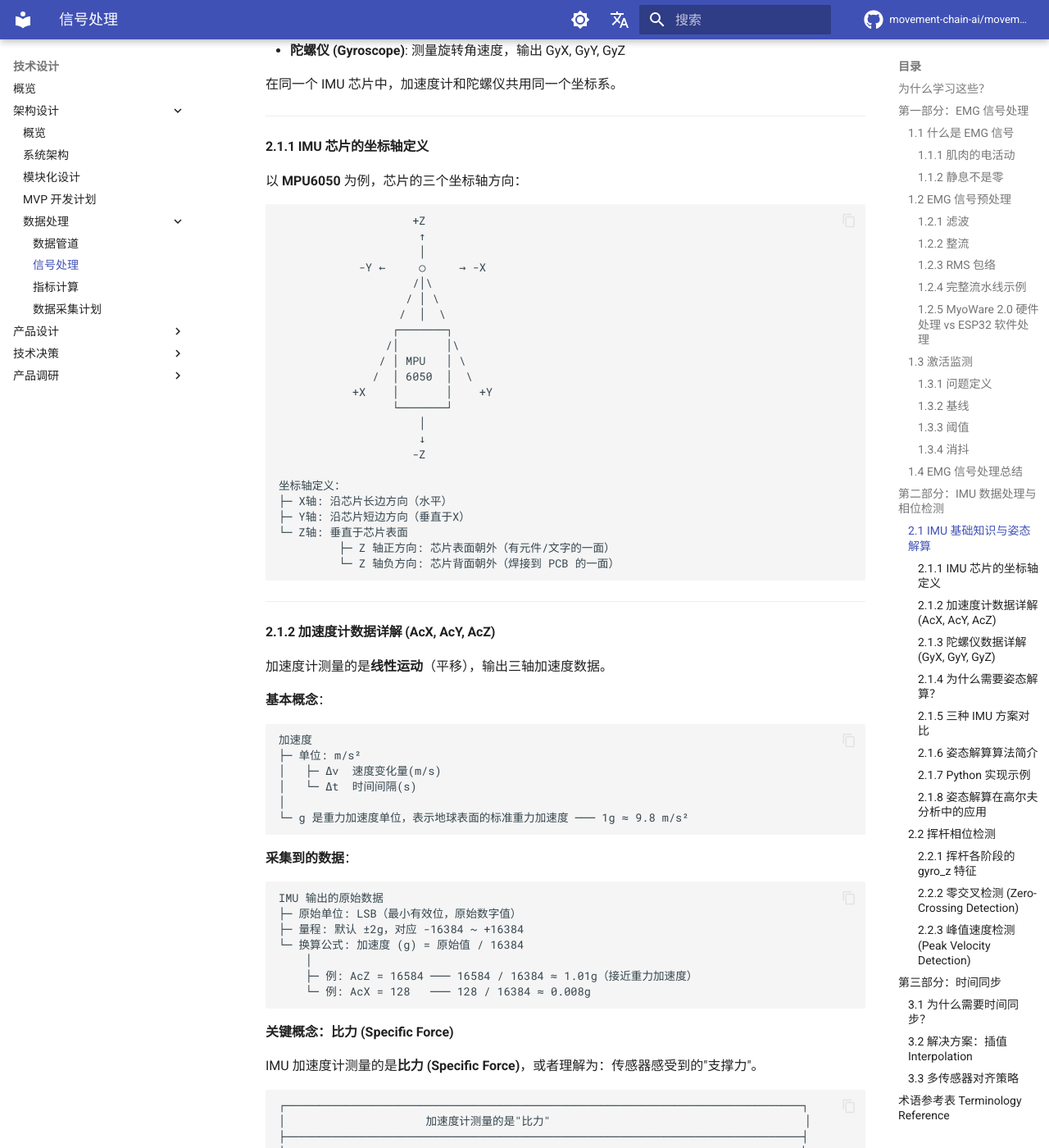
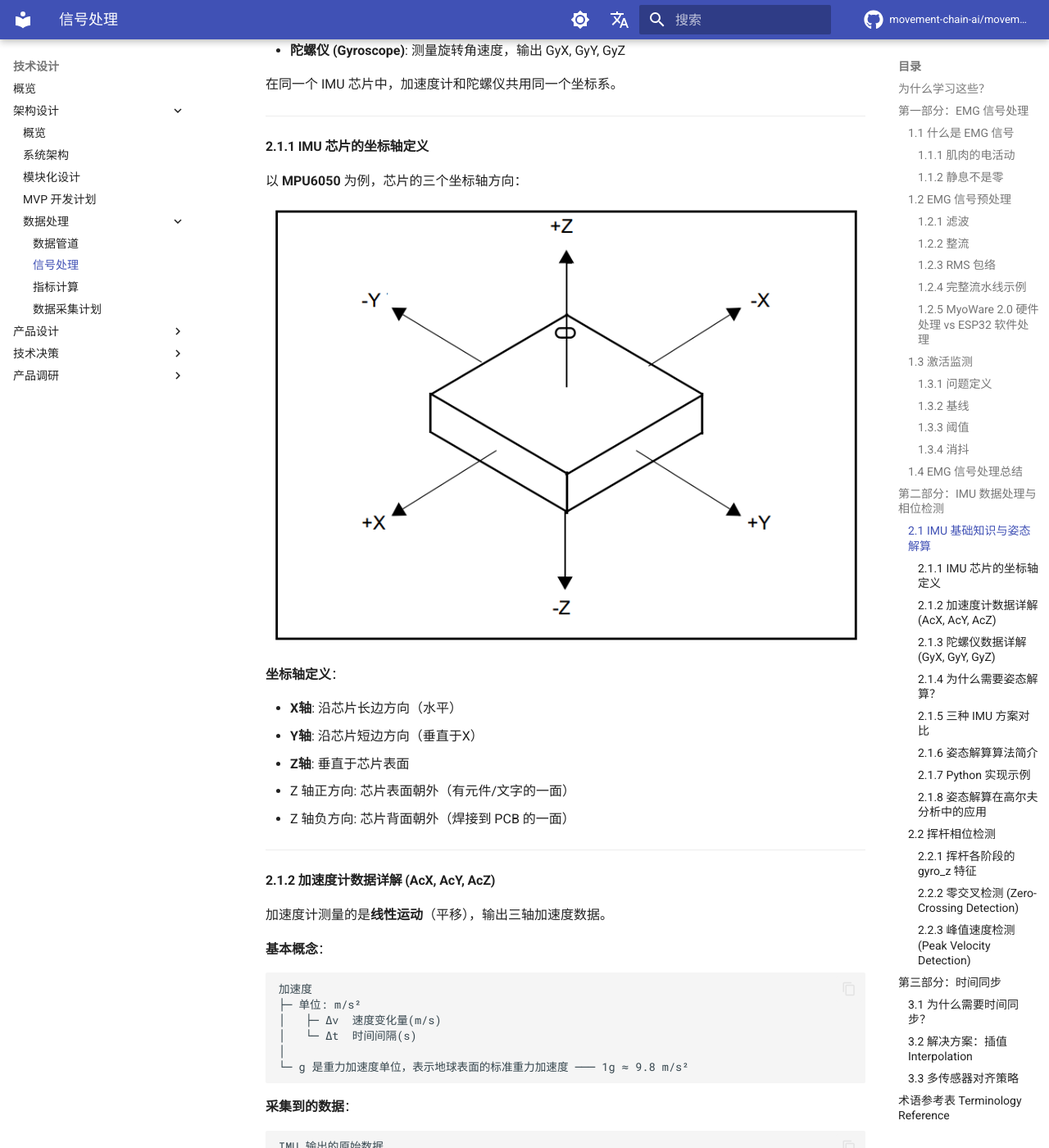
Before and after one commit to movement-chain-ai/movement-chain-docs, an MkDocs documentation site: the page built from docs/zh/design/architecture/data-processing/signal-processing.md, in a window 1280 px wide and 1400 px high, scrolled down 19357 px. Shown: the whole window at 82% size. Built offline with MkDocs 1.6.1 and Material for MkDocs 9.7.7, drawn with Linux system fonts in a browser that asks for light colours; comment, search, counter and statistics services are not loaded; the version menu is left out.

Commit message:
用图片替换 IMU 坐标轴 ASCII 图
- 添加 imu-coordinate-system.png 图片
- 用 markdown 图片引用替换 ASCII 艺术图

Co-Authored-By: Claude Opus 4.5 <noreply@anthropic.com>

````diff
--- a/docs/zh/design/architecture/data-processing/signal-processing.md
+++ b/docs/zh/design/architecture/data-processing/signal-processing.md
@@ -973,31 +973,15 @@ t=0        t≈0      t=1       t≈1       t=11-21
 
 以 **MPU6050** 为例，芯片的三个坐标轴方向：
 
-```text
-                    +Z
-                     ↑
-                     │
-            -Y ←     ○     → -X
-                    /│\
-                   / │ \
-                  /  │  \
-                 ┌───────┐
-                /│       │\
-               / │ MPU   │ \
-              /  │ 6050  │  \
-           +X    │       │    +Y
-                 └───────┘
-                     │
-                     ↓
-                    -Z
-
-坐标轴定义：
-├─ X轴: 沿芯片长边方向（水平）
-├─ Y轴: 沿芯片短边方向（垂直于X）
-└─ Z轴: 垂直于芯片表面
-         ├─ Z 轴正方向: 芯片表面朝外（有元件/文字的一面）
-         └─ Z 轴负方向: 芯片背面朝外（焊接到 PCB 的一面）
-```
+![IMU 坐标轴定义](images/imu-coordinate-system.png)
+
+**坐标轴定义**：
+
+- **X轴**: 沿芯片长边方向（水平）
+- **Y轴**: 沿芯片短边方向（垂直于X）
+- **Z轴**: 垂直于芯片表面
+  - Z 轴正方向: 芯片表面朝外（有元件/文字的一面）
+  - Z 轴负方向: 芯片背面朝外（焊接到 PCB 的一面）
 
 ---
 
````
Also changed, not shown: docs/zh/design/architecture/data-processing/images/imu-coordinate-system.png (added).
